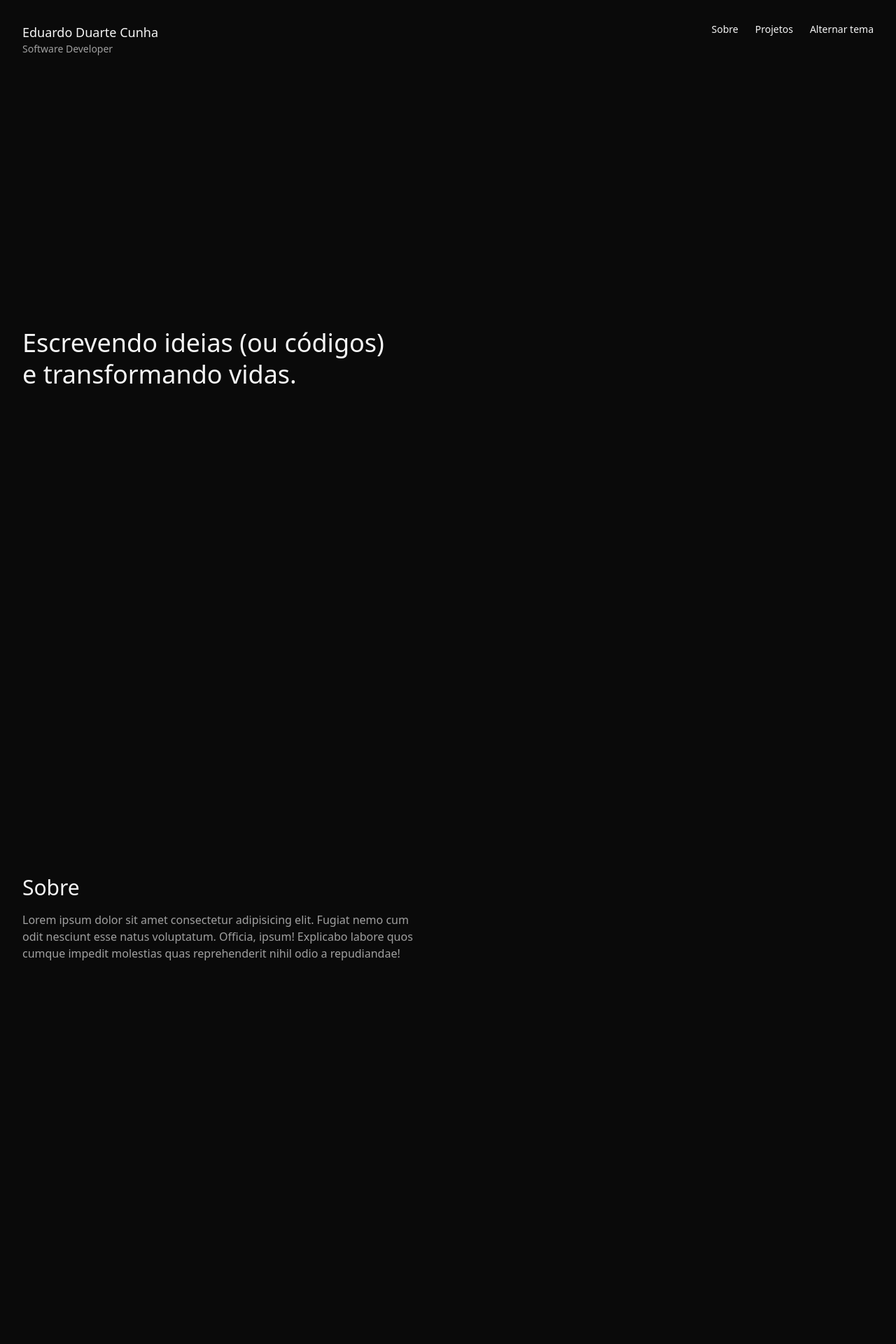
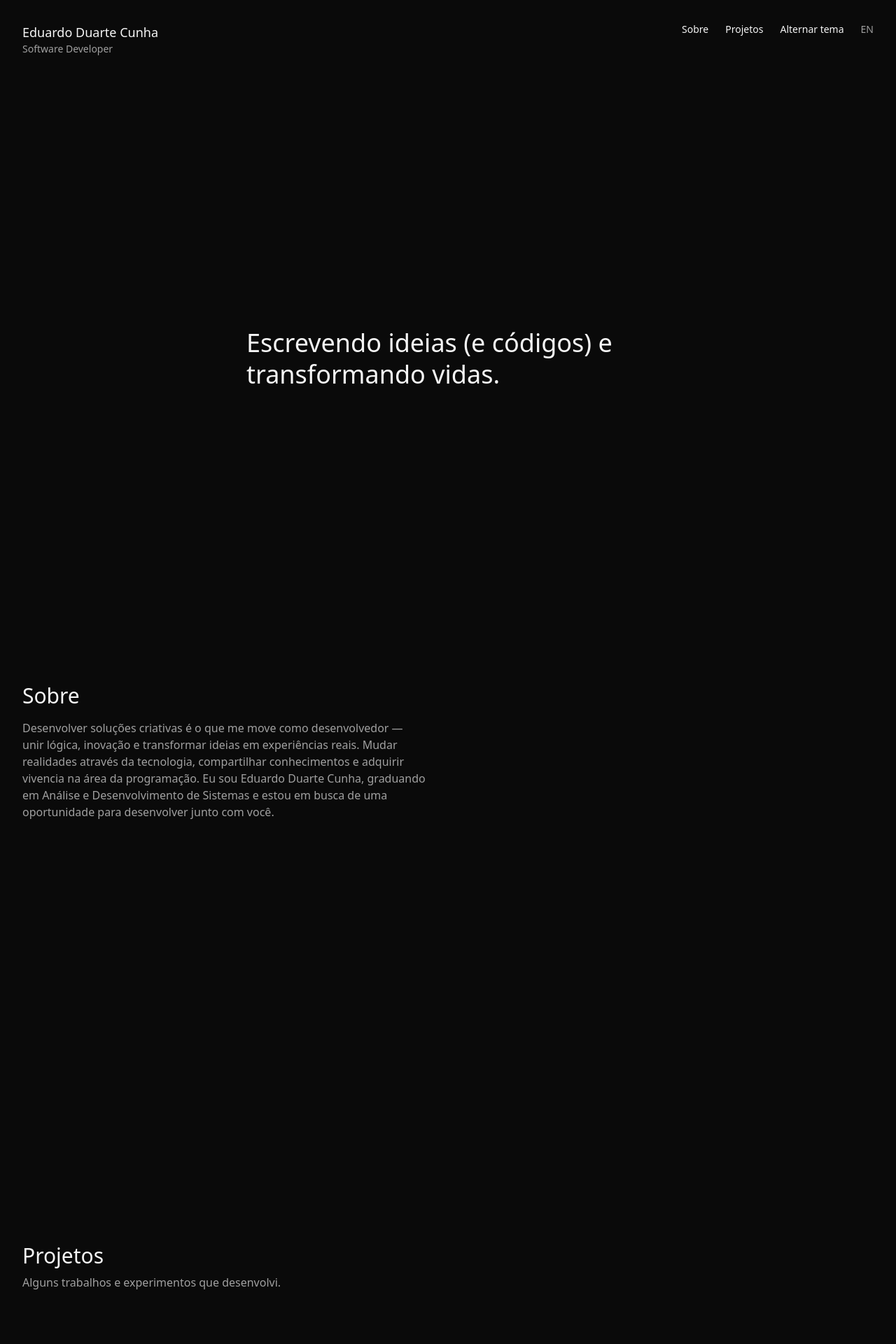
Before and after one commit to edduarte-dev/Portfolio, a React (Vite) app: page / in a window 1280 px wide. Shown: the top 1920 px of the page at 70% size. Built offline with nearby package versions, Linux system fonts and the light colour scheme; the HTML template or start-up script is replaced by a standard one.

Commit message:
feat: add language toggle with pt and en content

```diff
--- a/src/App.tsx
+++ b/src/App.tsx
@@ -3,16 +3,22 @@ import Hero from "./components/sections/Hero";
 import About from "./components/sections/About";
 import Projects from "./components/sections/Projects";
 import { useTheme } from "./hooks/useTheme";
+import { useLanguage } from "./hooks/useLanguage";
 
 function App() {
   const { toggleTheme } = useTheme();
+  const { content, toggleLanguage, language } = useLanguage();
 
   return (
     <>
-      <Header onToggleTheme={toggleTheme} />
-      <Hero />
-      <About />
-      <Projects />
+      <Header
+        onToggleTheme={toggleTheme}
+        onToggleLanguage={toggleLanguage}
+        language={language}
+      />
+      <Hero content={content.hero} />
+      <About content={content.about} />
+      <Projects content={content.projects} />
     </>
   );
 }
--- a/src/components/layout/Header.tsx
+++ b/src/components/layout/Header.tsx
@@ -2,9 +2,15 @@ import { ThemeToggle } from "../ui/ThemeToggle";
 
 type Props = {
   onToggleTheme: () => void;
+  onToggleLanguage: () => void;
+  language: "pt" | "en";
 };
 
-export default function Header({ onToggleTheme }: Props) {
+export default function Header({
+  onToggleTheme,
+  onToggleLanguage,
+  language,
+}: Props) {
   return (
     <header className="flex justify-between items-start p-8">
       <div>
@@ -18,6 +24,12 @@ export default function Header({ onToggleTheme }: Props) {
         <a href="#about">Sobre</a>
         <a href="#projects">Projetos</a>
         <ThemeToggle onToggle={onToggleTheme} />
+        <button
+          onClick={onToggleLanguage}
+          className="text-[rgb(var(--muted))] hover:text-[rgb(var(--text))]"
+        >
+          {language === "pt" ? "EN" : "PT"}
+        </button>
       </nav>
     </header>
   );
--- a/src/components/layout/Section.tsx
+++ b/src/components/layout/Section.tsx
@@ -0,0 +1,31 @@
+import type { ReactNode } from "react";
+
+type SectionProps = {
+  id?: string;
+  children: ReactNode;
+  className?: string;
+  center?: boolean;
+};
+
+export default function Section({
+  id,
+  children,
+  className = "",
+  center = false,
+}: SectionProps) {
+  return (
+    <section
+      id={id}
+      className={`
+        min-h-screen
+        w-full
+        px-8
+        py-16
+        ${center ? "flex items-center justify-center" : ""}
+        ${className}
+      `}
+    >
+      {children}
+    </section>
+  );
+}
--- a/src/components/sections/About.tsx
+++ b/src/components/sections/About.tsx
@@ -1,15 +1,19 @@
-export default function About() {
+import Section from "../layout/Section";
+
+type Props = {
+  content: {
+    title: string;
+    text: string;
+  };
+};
+
+export default function About({ content }: Props) {
   return (
-    <section
-      id="about"
-      className="min-h-screen flex items-center px-8"
-    >
+    <Section id="about">
       <div className="max-w-xl">
-        <h3 className="text-3xl mb-4">Sobre</h3>
-        <p className="text-[rgb(var(--muted))]">
-          Lorem ipsum dolor sit amet consectetur adipisicing elit. Fugiat nemo cum odit nesciunt esse natus voluptatum. Officia, ipsum! Explicabo labore quos cumque impedit molestias quas reprehenderit nihil odio a repudiandae!
-        </p>
+        <h3 className="text-3xl mb-4">{content.title}</h3>
+        <p className="text-[rgb(var(--muted))]">{content.text}</p>
       </div>
-    </section>
+    </Section>
   );
 }
--- a/src/components/sections/Hero.tsx
+++ b/src/components/sections/Hero.tsx
@@ -1,11 +1,17 @@
-export default function Hero() {
+import Section from "../layout/Section";
+
+type Props = {
+  content: {
+    title: string;
+  };
+};
+
+export default function Hero({ content }: Props) {
   return (
-    <section id="hero" className="min-h-screen flex items-center px-8">
+    <Section id="hero" center>
       <h2 className="text-4xl max-w-xl leading-tight">
-        Escrevendo ideias (ou códigos)
-        <br />
-        e transformando vidas.
+        {content.title}
       </h2>
-    </section>
+    </Section>
   );
 }
--- a/src/components/sections/Projects.tsx
+++ b/src/components/sections/Projects.tsx
@@ -1,15 +1,17 @@
-export default function Projects() {
+import Section from "../layout/Section";
+
+type Props = {
+  content: {
+    title: string;
+    subtitle: string;
+  };
+};
+
+export default function Projects({ content }: Props) {
   return (
-    <section
-      id="projects"
-      className="min-h-screen flex items-center px-8"
-    >
-      <div>
-        <h3 className="text-3xl mb-6">Projetos</h3>
-        <p className="text-[rgb(var(--muted))]">
-          Lista de projetos virá aqui.
-        </p>
-      </div>
-    </section>
+    <Section id="projects">
+      <h3 className="text-3xl mb-2">{content.title}</h3>
+      <p className="text-[rgb(var(--muted))]">{content.subtitle}</p>
+    </Section>
   );
 }
--- /dev/null
+++ b/src/content/en.ts
@@ -0,0 +1,15 @@
+const en = {
+  hero: {
+    title: "Writing ideas (or code) and transforming lives.",
+  },
+  about: {
+    title: "About",
+    text: "Developing creative solutions is what drives me as a developer — combining logic and innovation to transform ideas into real experiences. I believe in the power of technology to transform realities, share knowledge and generate impact. I'm Eduardo Duarte Cunha, majoring in Systems Analysis and Development, looking for an opportunity to learn, evolve and develop together with you.",
+  },
+  projects: {
+    title: "Projects",
+    subtitle: "Some works and experiments I have developed.",
+  },
+};
+
+export default en;
--- /dev/null
+++ b/src/content/pt.ts
@@ -0,0 +1,15 @@
+const pt = {
+  hero: {
+    title: "Escrevendo ideias (e códigos) e transformando vidas.",
+  },
+  about: {
+    title: "Sobre",
+    text: "Desenvolver soluções criativas é o que me move como desenvolvedor — unir lógica, inovação e transformar ideias em experiências reais.  Mudar realidades através da tecnologia, compartilhar conhecimentos e adquirir vivencia na área da programação. Eu sou Eduardo Duarte Cunha, graduando em Análise e Desenvolvimento de Sistemas e estou em busca de uma oportunidade para desenvolver junto com você.",
+  },
+  projects: {
+    title: "Projetos",
+    subtitle: "Alguns trabalhos e experimentos que desenvolvi.",
+  },
+};
+
+export default pt;
--- /dev/null
+++ b/src/hooks/useLanguage.ts
@@ -0,0 +1,17 @@
+import { useState } from "react";
+import pt from "../content/pt";
+import en from "../content/en";
+
+type Language = "pt" | "en";
+
+export function useLanguage() {
+  const [language, setLanguage] = useState<Language>("pt");
+
+  const content = language === "pt" ? pt : en;
+
+  function toggleLanguage() {
+    setLanguage((prev) => (prev === "pt" ? "en" : "pt"));
+  }
+
+  return { language, content, toggleLanguage };
+}
```
